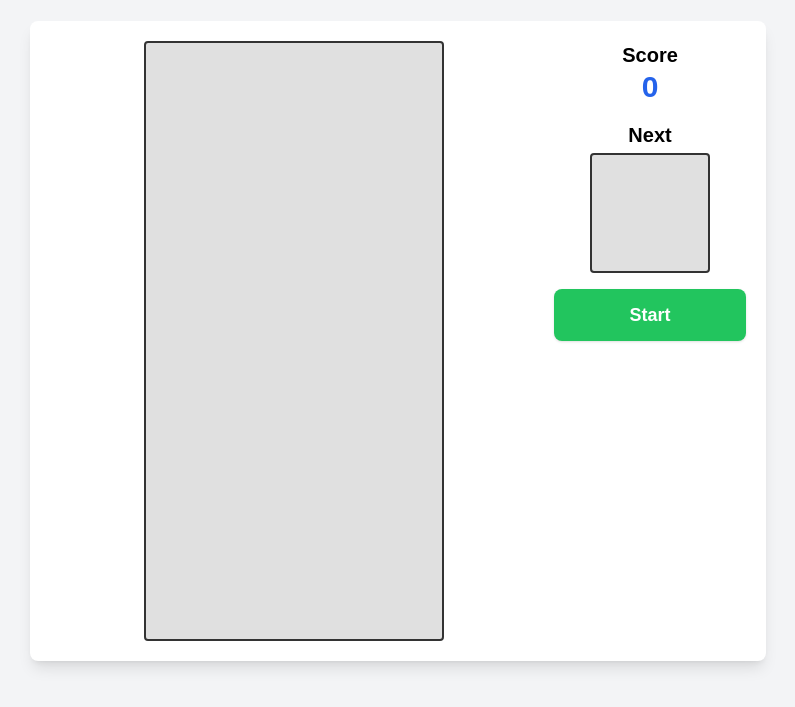
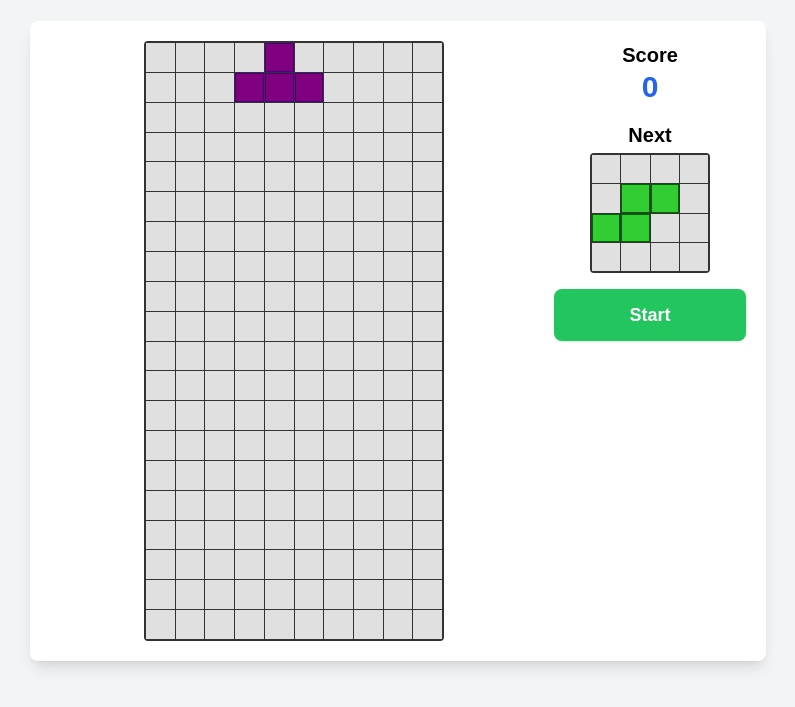
Before and after one commit to teamdev-b/work-space, a plain HTML site: page index.html in a window 1280 px wide. Both pictures are taken after a click on the button "Start". Shown: the part 75-782 px from the top of the page, without its empty margins (242-1037 px from the left). Drawn offline with nearby package versions, Linux system fonts and the light colour scheme.

Commit message:
main.jsに集約してひとまず実装

```diff
--- a/css/style.css
+++ b/css/style.css
@@ -32,3 +32,30 @@ body {
     margin-left: auto;
     margin-right: auto;
 }
+
+.game-board, .next-mino-area {
+    gap: 1px;
+    background-color: #333;
+}
+
+.game-board-cell {
+    width: 100%;
+    height: 100%;
+    background-color: #e0e0e0;
+    box-sizing: border-box;
+}
+
+.next-area-cell {
+    width: 100%;
+    height: 100%;
+    background-color: #e0e0e0;
+    box-sizing: border-box;
+}
+
+.mino-cyan { background-color: cyan; border: 1px solid #008B8B; }
+.mino-yellow { background-color: yellow; border: 1px solid #B8860B; }
+.mino-purple { background-color: purple; border: 1px solid #4B0082; }
+.mino-green { background-color: limegreen; border: 1px solid #006400; }
+.mino-red { background-color: red; border: 1px solid #8B0000; }
+.mino-blue { background-color: blue; border: 1px solid #00008B; }
+.mino-orange { background-color: orange; border: 1px solid #A0522D; }
--- a/index.html
+++ b/index.html
@@ -53,6 +53,6 @@
             </div>
         </div>
     </div>
-    <script src=""></script>
+    <script src="js/main.js"></script>
 </body>
 </html>
--- /dev/null
+++ b/js/main.js
@@ -0,0 +1,243 @@
+/*
+================================================================================
+  DOM要素の取得
+================================================================================
+*/
+const gameBoard = document.getElementById('game-board');
+const scoreDisplay = document.getElementById('score-display');
+const startPauseButton = document.getElementById('start-pause-button');
+const nextMinoArea = document.getElementById('next-mino-area');
+const gameOverMessage = document.getElementById('game-over-message');
+// const finalScoreDisplay = document.getElementById('final-score'); // 今回は使いません
+// const restartButton = document.getElementById('restart-button'); // 今回は使いません
+
+
+/*
+================================================================================
+  定数
+================================================================================
+*/
+const BOARD_WIDTH = 10;
+const BOARD_HEIGHT = 20;
+const NEXT_AREA_SIZE = 4;
+
+
+/*
+================================================================================
+  初期化関数
+================================================================================
+*/
+
+/*
+* 土台のセルを生成する
+*/
+function createGridCells(rows, cols, containerElement, cellBaseClass) {
+    containerElement.innerHTML = '';
+    const cells = [];
+
+    // 行列数に応じてセルとなるdiv要素を生成する
+    for (let r = 0; r < rows; r++) {
+        const rowArray = [];
+        for (let c = 0; c < cols; c++) {
+            const cell = document.createElement('div');
+            cell.classList.add(cellBaseClass);
+            containerElement.appendChild(cell);
+            rowArray.push(cell);
+        }
+        cells.push(rowArray);
+    }
+    return cells;
+}
+
+
+/*
+* 各初期化処理
+*/
+function initializeBoardAndNextArea() {
+    // プレイフィールドの土台のセルを生成する
+    boardCells = createGridCells(BOARD_HEIGHT, BOARD_WIDTH, gameBoard, 'game-board-cell');
+
+    // Nextの土台のセルを生成する
+    nextMinoCells = createGridCells(NEXT_AREA_SIZE, NEXT_AREA_SIZE, nextMinoArea, 'next-area-cell');
+
+    // スコア表示を初期化
+    scoreDisplay.textContent = '0';
+
+    // ボタンテキストを初期状態に
+    startPauseButton.textContent = 'Start';
+
+    // ゲーム開始フラグをリセット
+    gameStarted = false;
+
+    // ゲームオーバー画面は表示しない
+    gameOverMessage.classList.add('hidden');
+}
+
+
+/*
+================================================================================
+  ブロックの定数データ
+================================================================================
+*/
+
+// 各ブロックの形状データ（1: ブロックあり、2: ブロックなし）と色データ
+const TETROMINOES = {
+    'I': { shape: [[1, 1, 1, 1]], color: 'mino-cyan' },
+    'O': { shape: [[1, 1], [1, 1]], color: 'mino-yellow' },
+    'T': { shape: [[0, 1, 0], [1, 1, 1]], color: 'mino-purple' },
+    'S': { shape: [[0, 1, 1], [1, 1, 0]], color: 'mino-green' },
+    'Z': { shape: [[1, 1, 0], [0, 1, 1]], color: 'mino-red' },
+    'J': { shape: [[1, 0, 0], [1, 1, 1]], color: 'mino-blue' },
+    'L': { shape: [[0, 0, 1], [1, 1, 1]], color: 'mino-orange' }
+};
+
+// 各ブロックの形状
+const MINO_TYPES = ['I', 'O', 'T', 'S', 'Z', 'J', 'L'];
+
+
+/*
+================================================================================
+  ファイル内変数
+================================================================================
+*/
+let boardCells = [];
+let nextMinoCells = [];
+let currentMino = null;
+let nextMino = null;
+let gameStarted = false;
+
+
+/*
+================================================================================
+  スタート時の関数
+================================================================================
+*/
+
+/*
+* ランダムにブロックを生成する
+*/
+function getRandomMino() {
+    const type = MINO_TYPES[Math.floor(Math.random() * MINO_TYPES.length)];
+    const minoData = TETROMINOES[type];
+    return {
+        shape: minoData.shape.map(row => [...row]), // 形状データの値をコピー
+        color: minoData.color,
+        x: 0,
+        y: 0
+    };
+}
+
+
+/*
+* プレイフィールドにブロックを配置する
+*/
+function drawMinoOnGrid(mino, gridCellArray, baseCellClass) {
+    if (!mino || !mino.shape) return;
+    // 行ループ
+    mino.shape.forEach((row, r_offset) => {
+        // 1行中の列ループ
+        row.forEach((cellValue, c_offset) => {
+            if (cellValue === 1) {
+                const targetRow = mino.y + r_offset;
+                const targetCol = mino.x + c_offset;
+                if (gridCellArray[targetRow] && gridCellArray[targetRow][targetCol]) {
+                    gridCellArray[targetRow][targetCol].className = `${baseCellClass} ${mino.color}`;
+                }
+            }
+        });
+    });
+}
+
+
+/*
+* Nextにブロックを配置する
+*/
+function displayNextMino() {
+    // セルを一度クリアする
+    for (let r = 0; r < NEXT_AREA_SIZE; r++) {
+        for (let c = 0; c < NEXT_AREA_SIZE; c++) {
+            if (nextMinoCells[r] && nextMinoCells[r][c]) {
+                nextMinoCells[r][c].className = 'next-area-cell';
+            }
+        }
+    }
+
+    if (!nextMino || !nextMino.shape) return;
+    const shapeHeight = nextMino.shape.length;
+    const shapeWidth = nextMino.shape[0] ? nextMino.shape[0].length : 0;
+
+    // エリアの中央に配置する
+    const minoToDisplay = {
+        shape: nextMino.shape,
+        color: nextMino.color,
+        y: Math.floor((NEXT_AREA_SIZE - shapeHeight) / 2),
+        x: Math.floor((NEXT_AREA_SIZE - shapeWidth) / 2)
+    };
+
+    minoToDisplay.x = Math.max(0, minoToDisplay.x);
+    minoToDisplay.y = Math.max(0, minoToDisplay.y);
+
+    drawMinoOnGrid(minoToDisplay, nextMinoCells, 'next-area-cell');
+}
+
+/*
+* プレイフィールドとNextにブロックを配置する
+*/
+function spawnNewMino() {
+    // プレイフィールドに配置するブロックを定義
+    currentMino = nextMino;
+
+    // Nextに配置するブロックを再生成
+    nextMino = getRandomMino();
+
+    if (currentMino) {
+        currentMino.y = 0;
+        const shapeWidth = currentMino.shape[0] ? currentMino.shape[0].length : 0;
+        currentMino.x = Math.floor((BOARD_WIDTH - shapeWidth) / 2);
+
+        // 前回のブロックが残らないようにプレイフィールドのセルを一度クリア
+        boardCells.forEach(row => row.forEach(cell => cell.className = 'game-board-cell'));
+
+        drawMinoOnGrid(currentMino, boardCells, 'game-board-cell');
+    }
+
+    displayNextMino();
+}
+
+
+/*
+================================================================================
+  ゲーム制御関数
+================================================================================
+*/
+
+/*
+* ゲームスタート
+*/
+function handleStartButtonClick() {
+    if (!gameStarted) {
+        gameStarted = true;
+        // TODO: 必要ならばボタンのテキスト変更等を行う
+        // startPauseButton.textContent = 'Playing';
+
+        // 最初のNextミノを生成
+        nextMino = getRandomMino();
+
+        // currentMinoの配置と、次のnextMinoの準備・表示
+        spawnNewMino();
+    }
+}
+
+/*
+================================================================================
+  イベントリスナーの設定
+================================================================================
+*/
+startPauseButton.addEventListener('click', handleStartButtonClick);
+
+/*
+================================================================================
+  初期設定の呼び出し
+================================================================================
+*/
+initializeBoardAndNextArea();
```
Also changed, not shown: 1 other file.
